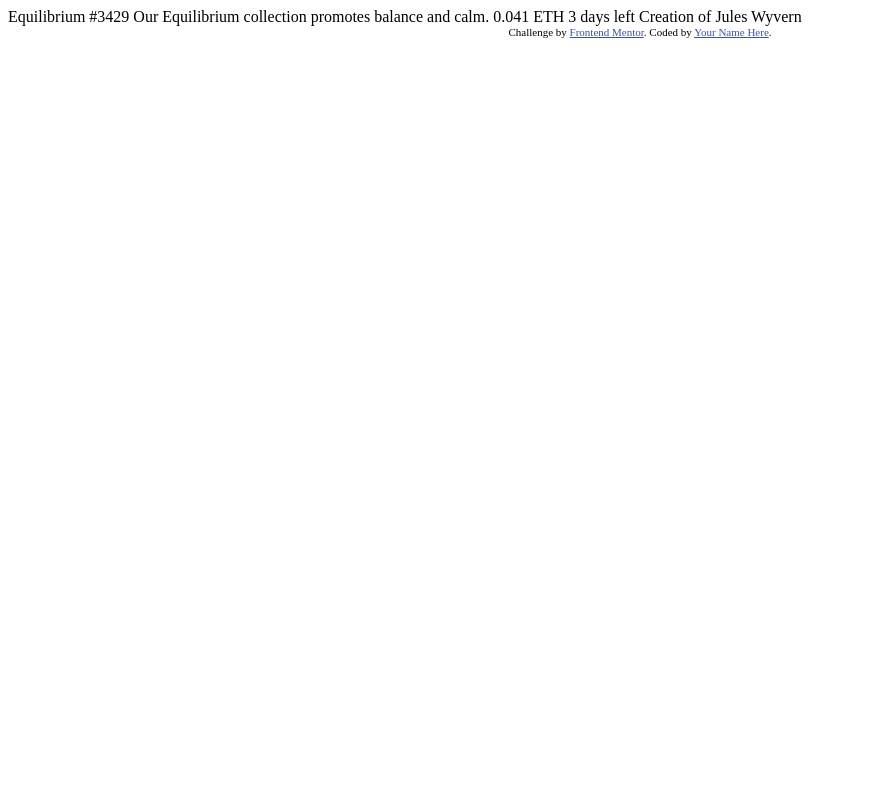
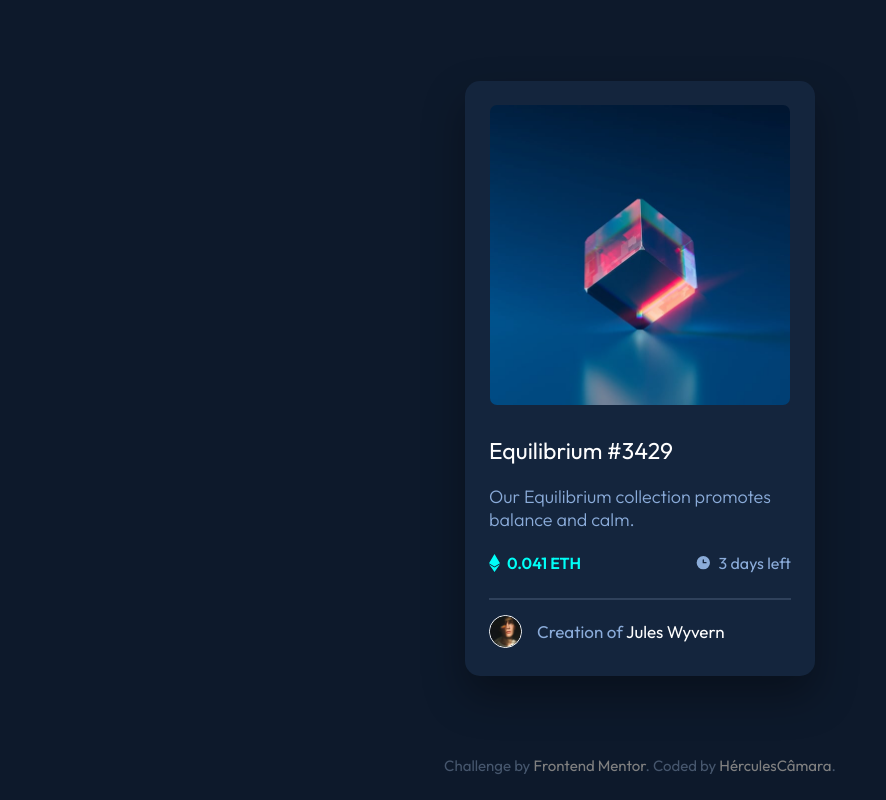
Before and after one commit to HerculesCamara/nftCard-frontendMentor, a plain HTML site: page index.html in a window 1280 px wide. Shown: the whole page, without its empty margins (0-886 px from the left). Drawn offline with Linux system fonts and the light colour scheme.

Commit message:
resolution challenge

```diff
--- a/index.html
+++ b/index.html
@@ -1,33 +1,57 @@
 <!DOCTYPE html>
 <html lang="en">
 <head>
+  <link rel="preconnect" href="https://fonts.googleapis.com">
+  <link rel="preconnect" href="https://fonts.gstatic.com" crossorigin>
+
   <meta charset="UTF-8">
   <meta name="viewport" content="width=device-width, initial-scale=1.0"> <!-- displays site properly based on user's device -->
 
   <link rel="icon" type="image/png" sizes="32x32" href="./images/favicon-32x32.png">
 
+  <link href="https://fonts.googleapis.com/css2?family=Montserrat:wght@300;400;500;600;700&family=Outfit:wght@300;400;600&display=swap" rel="stylesheet">
+
+  <link href="styles.css" rel="stylesheet">
+
   <title>Frontend Mentor | NFT preview card component</title>
 
   <!-- Feel free to remove these styles or customise in your own stylesheet 👍 -->
-  <style>
-    .attribution { font-size: 11px; text-align: center; }
-    .attribution a { color: hsl(228, 45%, 44%); }
-  </style>
 </head>
 <body>
 
-  Equilibrium #3429
+  <div class="container">
+    <div class="card">
+      <div class="banner">
+        <div>
+          <img src="images/icon-view.svg" alt="">
+        </div>
+        <img src="images/image-equilibrium.jpg" alt="image">
+      </div>
+      <h1>Equilibrium #3429</h1>
+      <p> Our Equilibrium collection promotes balance and calm. </p>
 
-  Our Equilibrium collection promotes balance and calm.
+      <div class="info">
+        <div>
+          <img src="images/icon-ethereum.svg" alt="ethereum">
+          <p>0.041 ETH</p>
+        </div>
+        <div>
+          <img src="images/icon-clock.svg" alt="clock"> <p>3 days left</p>
+        </div>
+      </div>
 
-  0.041 ETH
-  3 days left
+      <hr/>
 
-  Creation of Jules Wyvern
+      <div class="creator">
+        <img src="images/image-avatar.png" alt="avatar">
+        <p>Creation of <a href="https://www.frontendmentor.io/challenges/nft-preview-card-component-SbdUL_w0U"> Jules Wyvern </a></p>
+      </div>
+    </div>
+  </div>
 
-  <div class="attribution">
-    Challenge by <a href="https://www.frontendmentor.io?ref=challenge" target="_blank">Frontend Mentor</a>.
-    Coded by <a href="#">Your Name Here</a>.
-  </div>
+  <footer>
+    Challenge by <a href="https://www.frontendmentor.io?ref=challenge"target="_blank">Frontend Mentor</a>.
+    Coded by <a href="https://www.linkedin.com/in/herculescamara/">HérculesCâmara</a>.
+  </footer>
 </body>
 </html>
--- /dev/null
+++ b/styles.css
@@ -0,0 +1,194 @@
+:root {
+  --main-bg: hsl(217, 54%, 11%);
+  --card-bg: hsl(216, 50%, 16%);
+  --line: hsl(215, 32%, 27%);
+  --white: hsl(0, 0%, 100%);
+
+  --soft-blue: hsl(215, 51%, 70%);
+  --cyan: hsl(178, 100%, 50%);
+}
+
+* {
+  margin: 0;
+  padding: 0;
+  box-sizing: border-box;
+}
+
+a {
+  text-decoration: none;
+  color: var(--white);
+}
+
+body {
+  width: 100vw;
+  min-height: 100vh;
+  padding: 25px;
+  background-color: var(--main-bg);
+
+  display: flex;
+  flex-direction: column;
+  justify-content: center;
+  align-items: center;
+
+  font-family: "Outfit", sans-serif;
+  font-size: 18px;
+}
+
+.container {
+  display: flex;
+  justify-content: center;
+  align-items: center;
+
+  flex: 1;
+}
+
+.card {
+  width: 350px;
+  height: 595px;
+  padding: 24px;
+  background-color: var(--card-bg);
+
+  text-align: left;
+
+  display: flex;
+  flex-direction: column;
+  align-items: center;
+
+  border-radius: 15px;
+
+  box-shadow: 0px 20px 40px 0px #00000056;
+}
+
+.card > h1 {
+  width: 100%;
+  color: var(--white);
+  font-size: 23px;
+  font-weight: 400;
+  margin-top: 26px;
+}
+
+.card > p {
+  font-weight: 300;
+  color: var(--soft-blue);
+
+  margin-top: 20px;
+}
+
+.banner {
+  position: relative;
+}
+
+.banner img {
+  width: 300px;
+  border-radius: 7px;
+}
+
+.banner div {
+  width: 300px;
+  height: 300px;
+  position: absolute;
+
+  background: var(--cyan);
+
+  display: flex;
+  align-items: center;
+  justify-content: center;
+  border-radius: 7px;
+
+  filter: opacity(0);
+
+  transition: filter 0.2s;
+}
+
+.banner div:hover {
+  filter: opacity(0.7);
+}
+
+.banner div img {
+  width: 50px;
+}
+
+.info {
+  width: 100%;
+  margin-top: 22px;
+
+  display: flex;
+  align-items: center;
+  justify-content: space-between;
+}
+
+.info div:nth-child(1) {
+  width: 50%;
+  gap: 7px;
+  display: flex;
+  align-items: center;
+
+  font-size: 16px;
+  font-weight: 600;
+  color: var(--cyan);
+}
+.info div:nth-child(2) {
+  gap: 7px;
+  display: flex;
+  align-items: center;
+
+  font-size: 16px;
+  font-weight: 400;
+  color: var(--soft-blue);
+}
+
+hr {
+  width: 100%;
+  height: 1px;
+
+  margin-top: 25px;
+
+  border-color: var(--line);
+  border-style: solid;
+}
+
+.creator {
+  width: 100%;
+  display: flex;
+  justify-content: flex-start;
+  align-items: center;
+  gap: 15px;
+
+  margin-top: 15px;
+
+  font-size: 17px;
+  color: var(--soft-blue);
+  text-align: left;
+}
+
+.creator > img {
+  width: 33px;
+  border: solid 1px var(--white);
+  border-radius: 50%;
+}
+
+.creator > a {
+  color: var(--white);
+}
+
+footer {
+  bottom: 0;
+
+  margin-top: 25px;
+  filter: brightness(0.5);
+
+  font-size: 15px;
+  text-align: center;
+  color: var(--soft-blue);
+}
+
+@media (max-width: 375px) {
+  .card {
+    width: 300px;
+    height: 545px;
+  }
+
+  .card > img {
+    width: 250px;
+  }
+} ;
```
Also changed, not shown: design/active-states.jpg (deleted), design/desktop-design.jpg (deleted), design/desktop-preview.jpg (deleted), design/mobile-design.jpg (deleted), images/img-readme.png (added), 4 other files.
